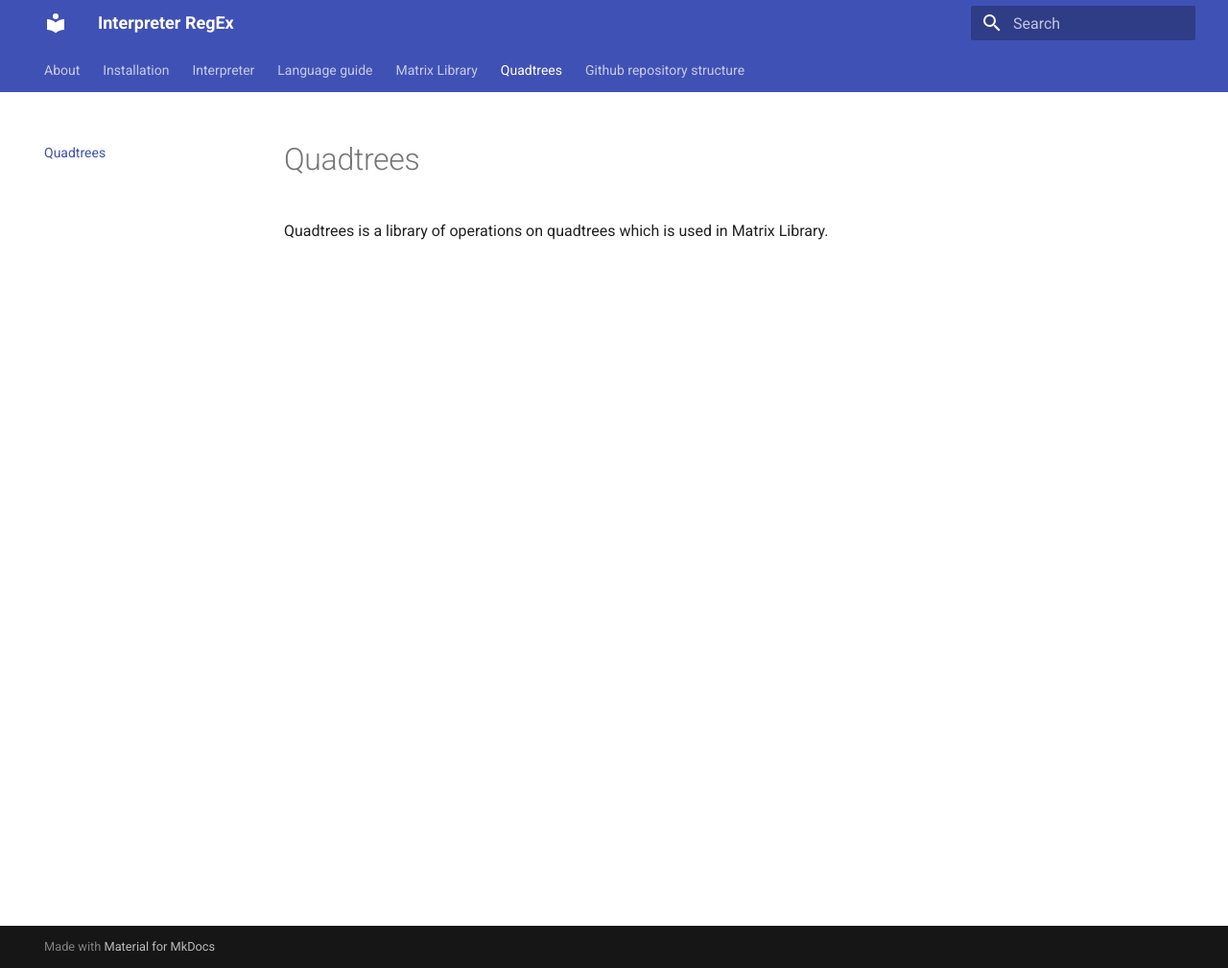
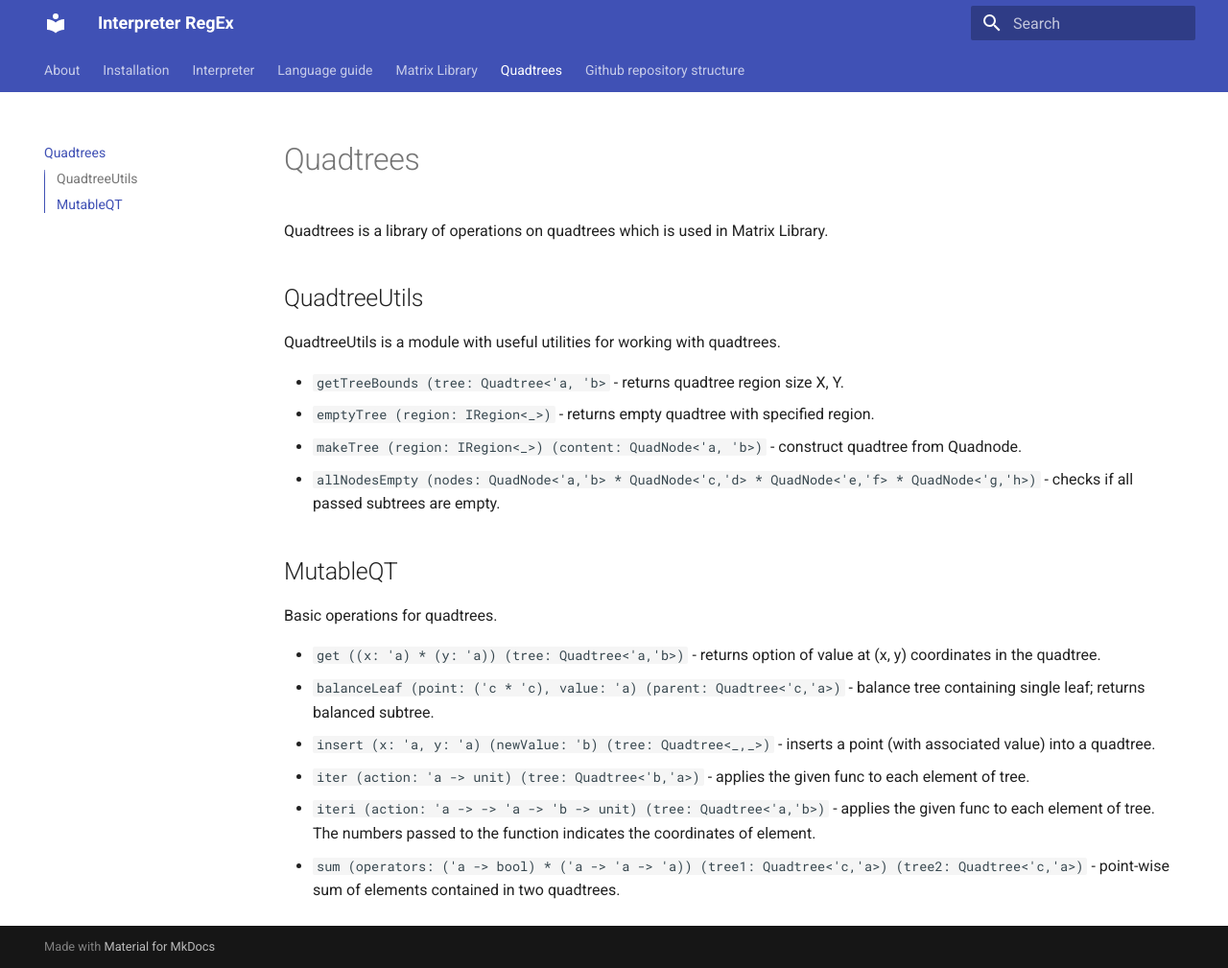
Before and after one commit to vnmsklnk/Interpreter-RegEx, an MkDocs documentation site: the page built from docs/Quadtrees.md, in a window 1280 px wide and 1009 px high. Shown: the whole window at 96% size. Built offline with MkDocs 1.6.1 and Material for MkDocs 9.7.7, drawn with Linux system fonts in a browser that asks for light colours.

Commit message:
quadtrees desc

```diff
--- a/docs/Quadtrees.md
+++ b/docs/Quadtrees.md
@@ -1,3 +1,23 @@
 # Quadtrees
 
 Quadtrees is a library of operations on quadtrees which is used in Matrix Library.
+
+## QuadtreeUtils
+
+QuadtreeUtils is a module with useful utilities for working with quadtrees.
+
+* `getTreeBounds (tree: Quadtree<'a, 'b>` - returns quadtree region size X, Y.
+* `emptyTree (region: IRegion<_>)` - returns empty quadtree with specified region.
+* `makeTree (region: IRegion<_>) (content: QuadNode<'a, 'b>)` - construct quadtree from Quadnode.
+* `allNodesEmpty (nodes: QuadNode<'a,'b> * QuadNode<'c,'d> * QuadNode<'e,'f> * QuadNode<'g,'h>)` - checks if all passed subtrees are empty.
+
+## MutableQT
+
+Basic operations for quadtrees.
+
+* `get ((x: 'a) * (y: 'a)) (tree: Quadtree<'a,'b>)` - returns option of value at (x, y) coordinates in the quadtree.
+* `balanceLeaf (point: ('c * 'c), value: 'a) (parent: Quadtree<'c,'a>)` - balance tree containing single leaf; returns balanced subtree.
+* `insert (x: 'a, y: 'a) (newValue: 'b) (tree: Quadtree<_,_>)` - inserts a point (with associated value) into a quadtree.
+* `iter (action: 'a -> unit) (tree: Quadtree<'b,'a>)` - applies the given func to each element of tree.
+* `iteri (action: 'a -> -> 'a -> 'b -> unit) (tree: Quadtree<'a,'b>)` - applies the given func to each element of tree. The numbers passed to the function indicates the coordinates of element.
+* `sum (operators: ('a -> bool) * ('a -> 'a -> 'a)) (tree1: Quadtree<'c,'a>) (tree2: Quadtree<'c,'a>)` - point-wise sum of elements contained in two quadtrees.
```
Also changed, not shown: docs/MatrixLib.md (+3 -3 lines).
